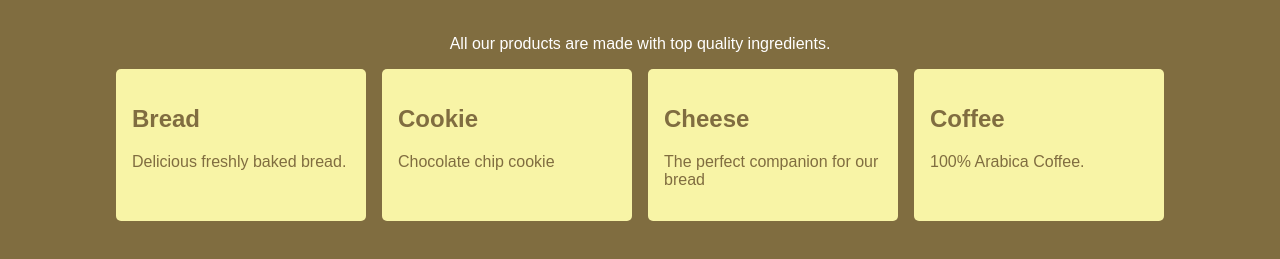
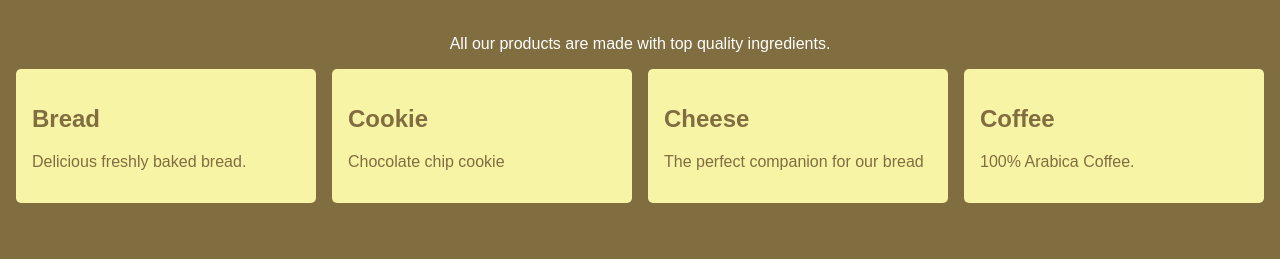
Before and after one commit to h-nriquevieira/restaurant-page, a website built with webpack: page dist/index.html in a window 1280 px wide. Both pictures are taken after a click on the button "MENU". Shown: the part 195-454 px from the top of the page. Built offline with nearby package versions, Linux system fonts and the light colour scheme.

Commit message:
Fix cards container grid

```diff
--- a/src/style.css
+++ b/src/style.css
@@ -59,7 +59,7 @@ h1 {
   display: grid;
   grid-template-columns: repeat(auto-fit, minmax(240px, 1fr));
   gap: 1em;
-  max-width: calc(1000px + (3*1em));
+  width: 100%;
 }
 
 .card {
```
Also changed, not shown: dist/main.js.
